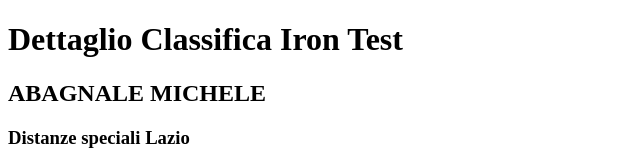
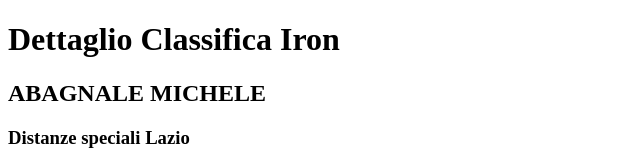
Before and after one commit to nautilus-nuotomaster/risultati-gare, a plain HTML site: page risultati/IRONDET_2026.html in a window 1280 px wide. Shown: the top 160 px of the page, without its empty margins (0-640 px from the left). Drawn offline with Linux system fonts and the light colour scheme.

Commit message:
Pubblicazione risultati/IRONDET_2026.html

```diff
--- a/risultati/IRONDET_2026.html
+++ b/risultati/IRONDET_2026.html
@@ -13,7 +13,7 @@
 <body>
 
     <h1>
-        Dettaglio Classifica Iron Test
+        Dettaglio Classifica Iron
     </h1>
 
               <h2 id="A_1">
```
